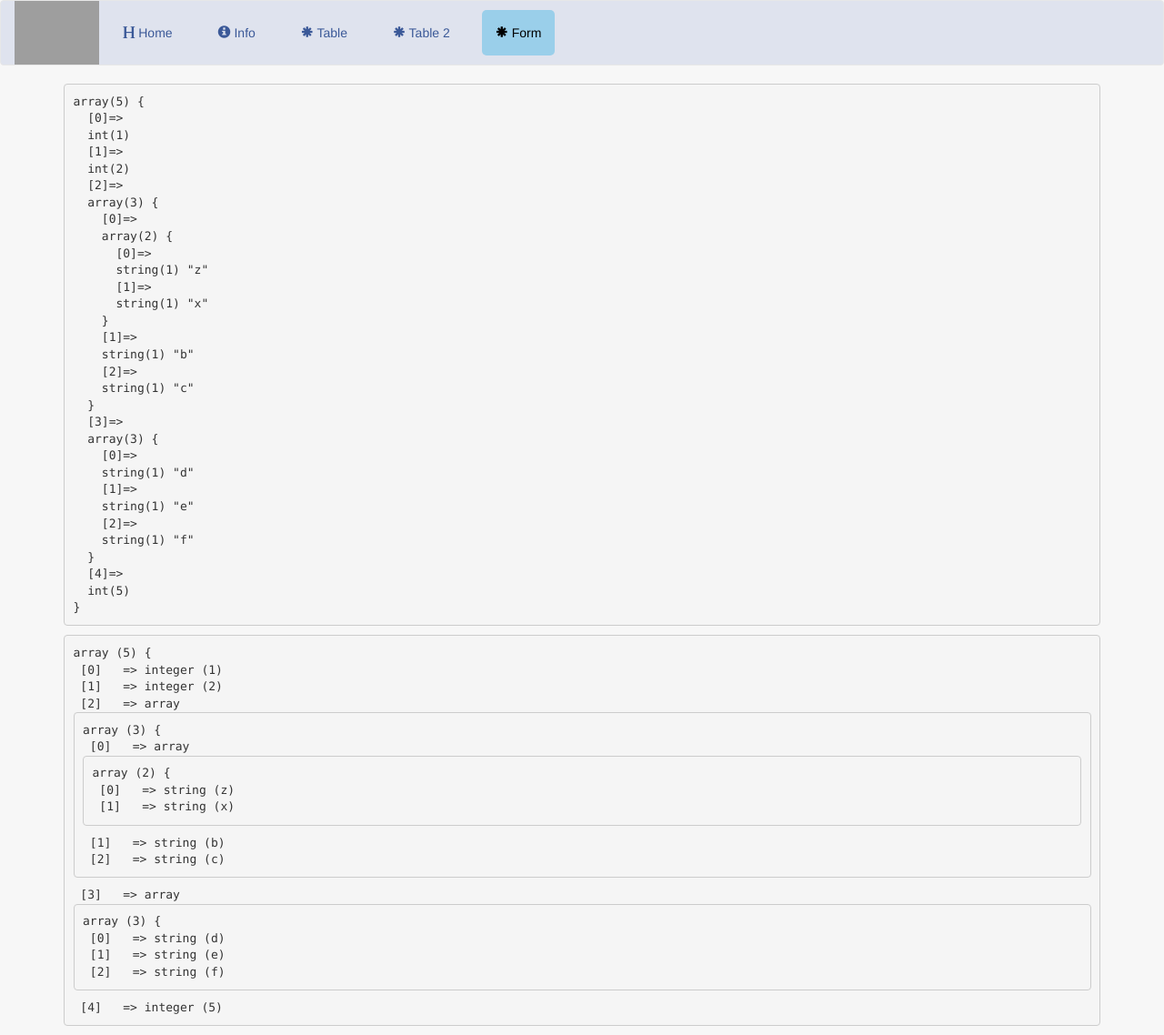
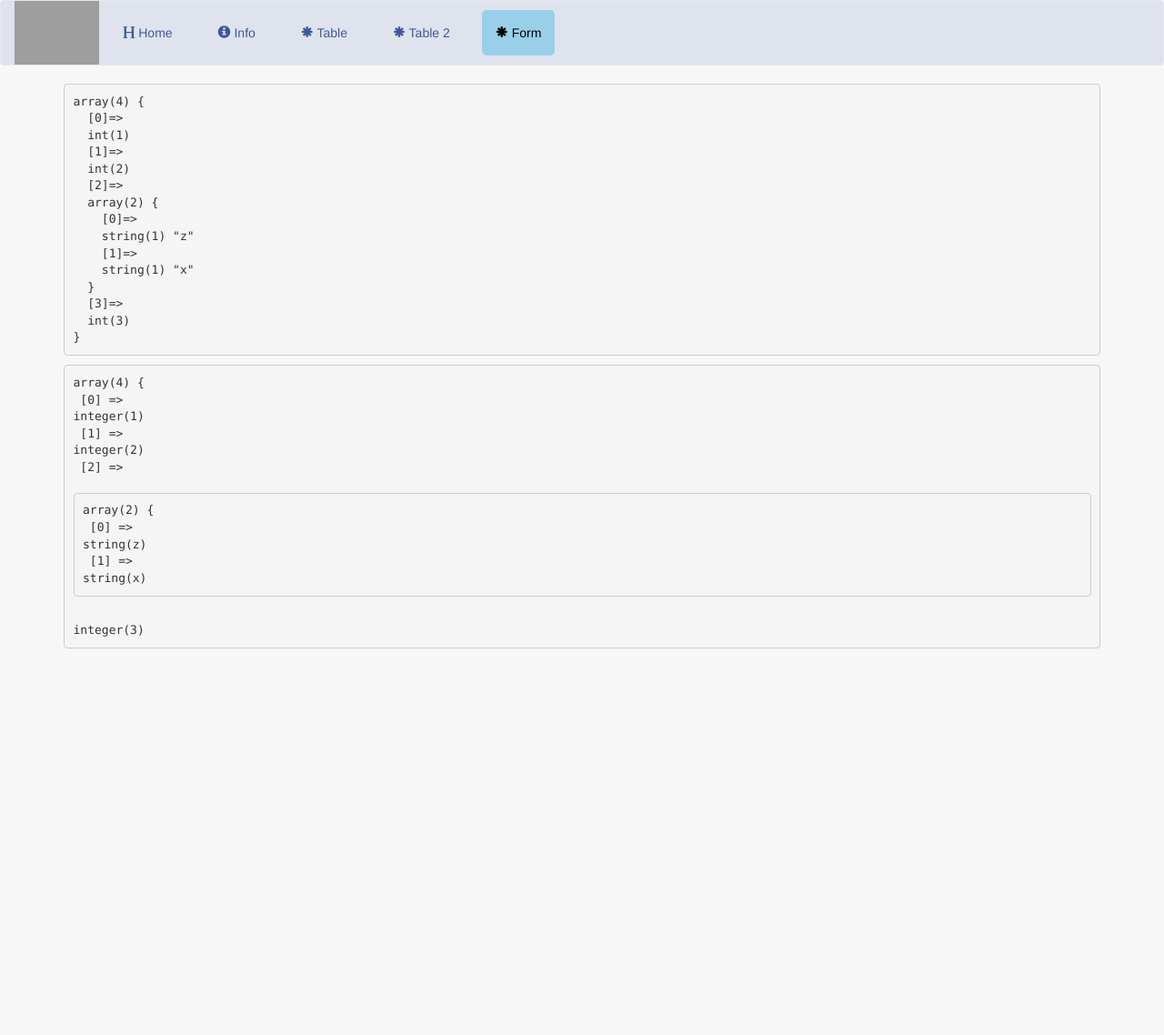
Before and after one commit to ernest1337/test, a PHP site: page /vardumpik.php in a window 1280 px wide. Shown: the whole page at 91% size. After the commit the page ends 713 px from the top, so only its background shows below. Run offline with PHP 8.4, Linux system fonts and the light colour scheme; grey boxes are pictures that could not be loaded.

Commit message:
vardump 2.0

```diff
--- a/vardumpik.php
+++ b/vardumpik.php
@@ -16,14 +16,14 @@
 
 <div class="container">
     <?php
-        $array=array(1, 2, array(array("z", "x"), "b", "c"), array("d", "e", "f"), 5);
+        $array=array(1, 2, array("z", "x"), 3);
         echo "<pre>";
         var_dump($array);
         echo "</pre>";
 //        for($i=0; $i<count($Arr); $i++){
     //WAY 1
-        function vd($array)
-        {
+        function vd($array){
+            echo "<pre>";
 //            foreach($array as $key){
 //                echo gettype($key) . " (";
 //                if (gettype($key)=='array'){
@@ -37,21 +37,23 @@
 //         }
             //END OF WAY 1
             //WAY 2
-            echo "<pre>";
-            echo gettype($array) . " (" . count($array) . ") {". "<br>";
-            for ($i = 0; $i < count($array); $i++) {
-//                $prov = is_array($array[$i]);
-                echo " [" . $i . "] "  .  "  " . "=> " . gettype($array[$i]);
-                if (gettype($array[$i])=='array') {
-                    echo   "<br>";
-                    vd($array[$i]) . '</br>';
-                } else {
-                    echo    " (" . $array[$i] . ")" . " " . "</br>";
+            echo gettype($array) . "(" . count($array) . ") {". "<br>";
+            foreach($array as $key =>$value)
+            {
+                echo  " [". $key  . "] => </br>";
+                if(gettype($value)=='array') {
+
+                    echo "<br>";
+                    vd($array[$key]);
+                }else{
+                    echo  gettype($value) . "(" . $value .  ")  "."</br>";
                 }
             }
-            echo "</pre>";
-        }
+            echo "</pre";
+            }
     //END OF WAY 2
+
+
 
         vd($array);
     ?>
```
